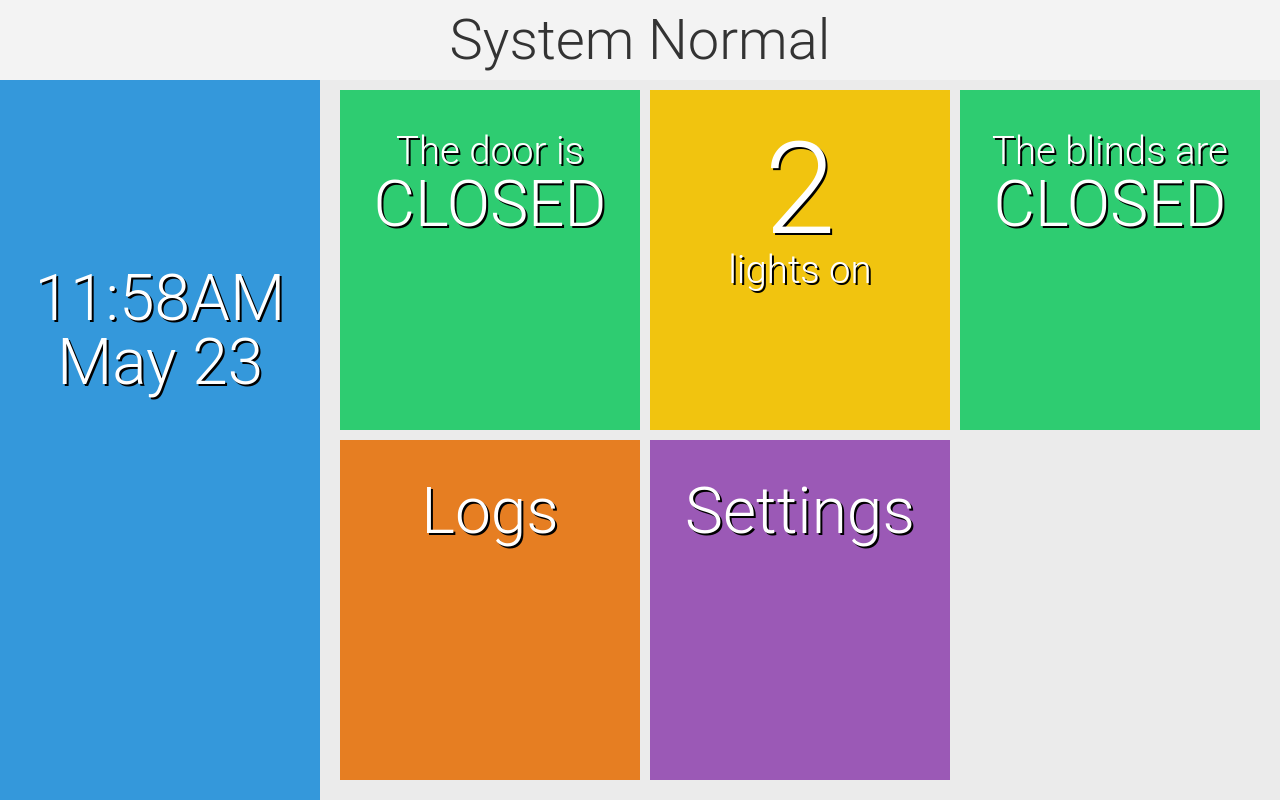
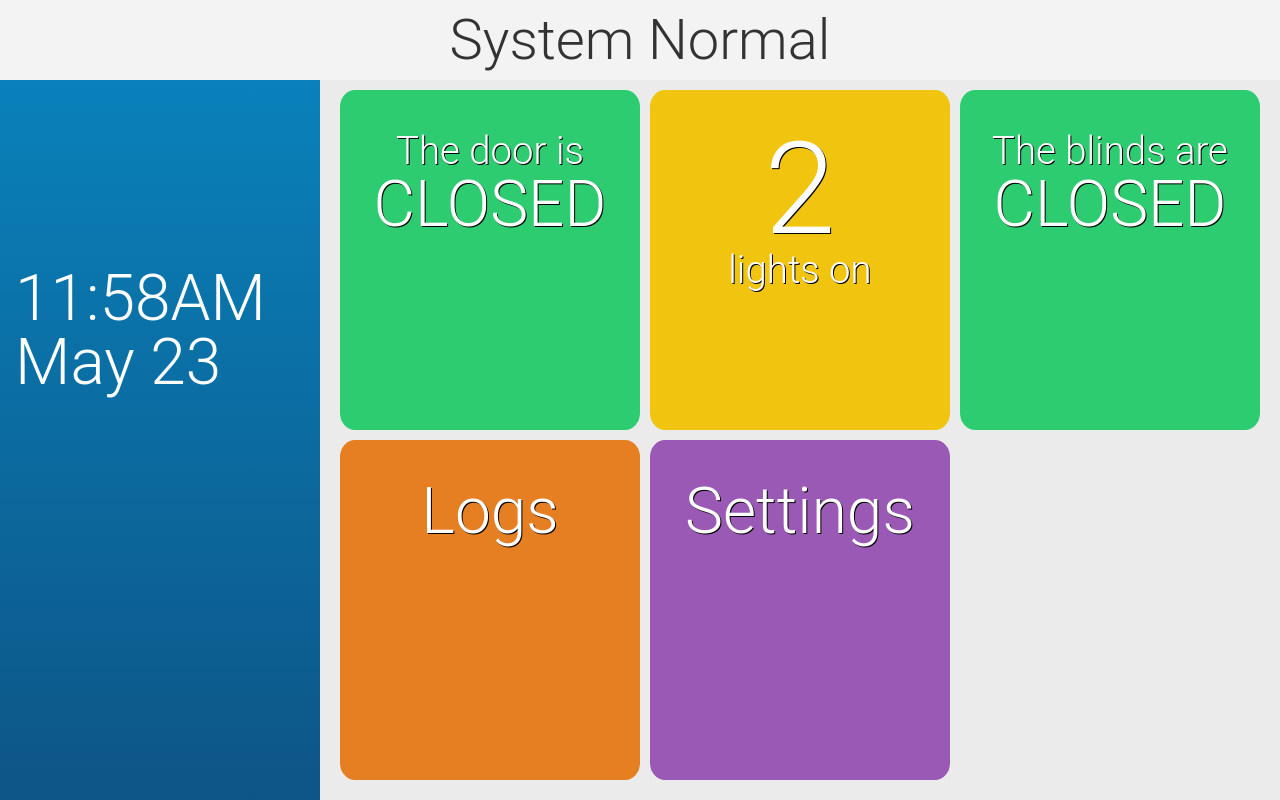
Before and after one commit to Timothylock/Pi-Home-Automation, a website: page beta/index.html in a window 1280 px wide. Drawn offline with Linux system fonts and the light colour scheme.

Commit message:
Rounded corners sidebar gradient

```diff
--- a/beta/assets/css/main.css
+++ b/beta/assets/css/main.css
@@ -24,9 +24,9 @@ html, body {
     font-family: 'Roboto', sans-serif;
     font-weight: 300;
     text-decoration: none;
-    text-shadow: 2px 2px black;
-    text-align: center;
+    text-align: left;
     line-height: 0.85;
+    background: linear-gradient(#0981ba, #0d5586);
 }
 
 .mainrow {
@@ -44,13 +44,14 @@ html, body {
 }
 
 .module_inside {
+    border-radius: 5%;
     height: 100%;
     padding-top: 15%;
     color: white;
     font-family: 'Roboto', sans-serif;
     font-weight: 300;
     text-decoration: none;
-    text-shadow: 2px 2px black;
+    text-shadow: 1px 1px black;
     text-align: center;
     line-height: 0.85;
 }
```
